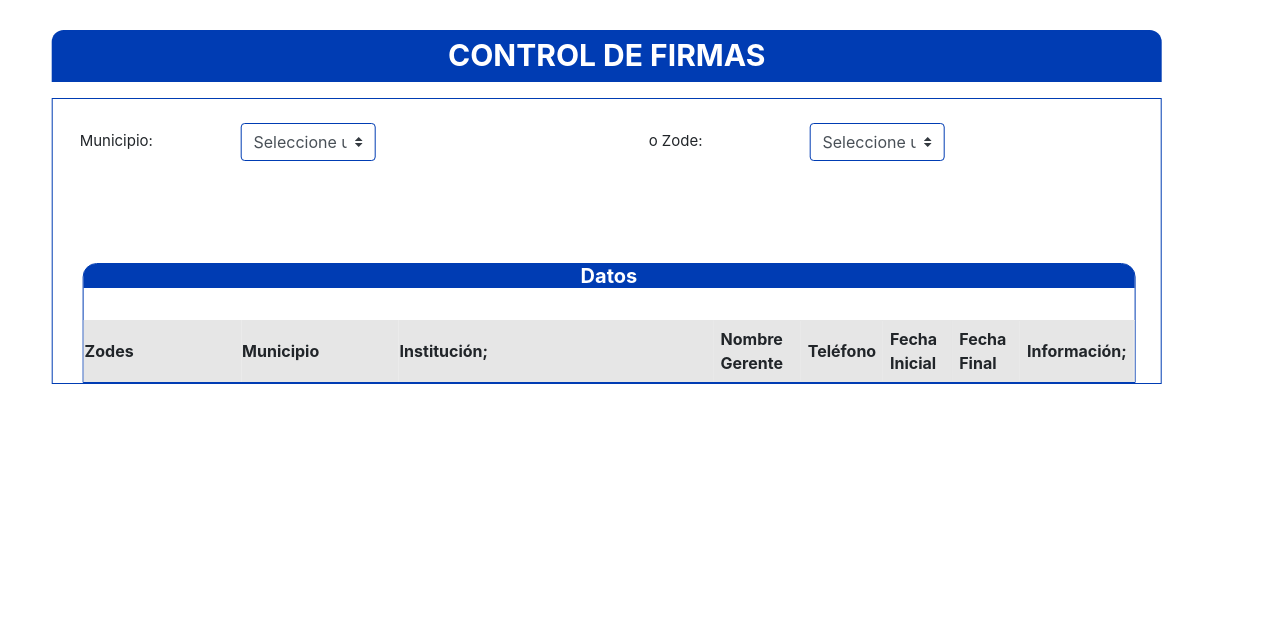
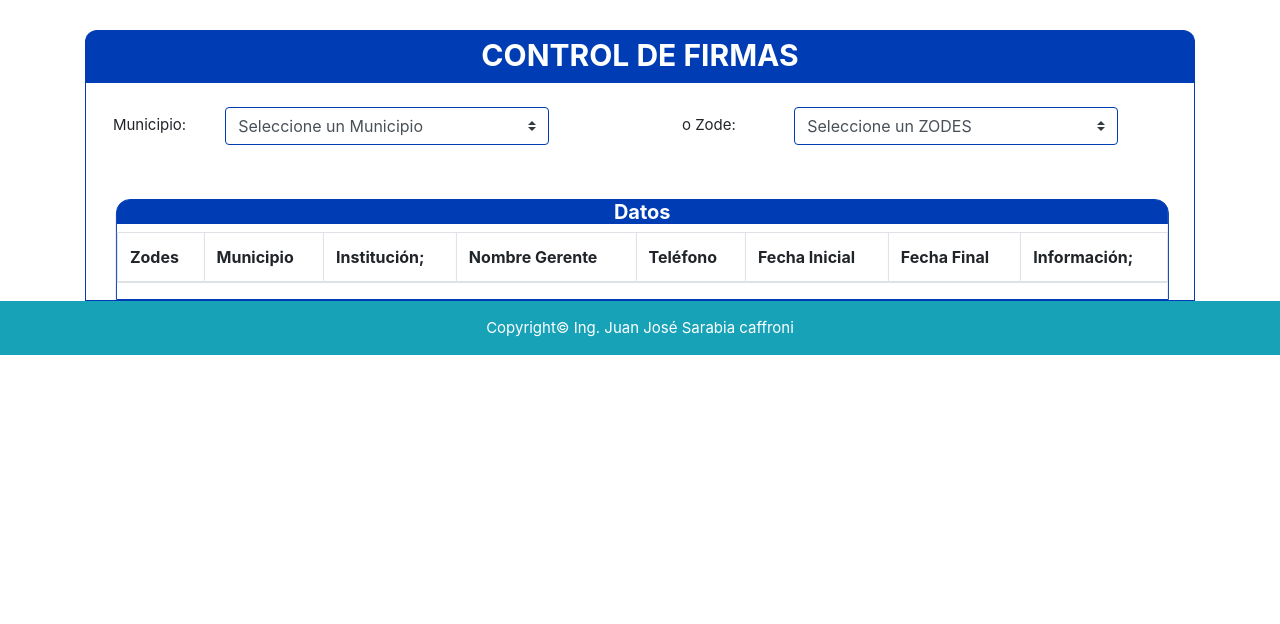
Before and after one commit to juanjosesarabia/controlFirm, a PHP site: page /vista/inicio.html in a window 1280 px wide. Shown: the part 69-693 px from the top of the page. After the commit the page ends 424 px from the top, so only its background shows below. Run offline with PHP 8.4, Linux system fonts and the light colour scheme; lists and menus that the app fills with data are empty.

Commit message:
avanzando con las tablas del inicio.hmtl

```diff
--- a/css/estilo.css
+++ b/css/estilo.css
@@ -17,27 +17,20 @@ body{/* propiedades del body */
 	font-weight: bold;
 	border-radius: 12px 12px 0px 0px;
 	color: white;
-
+	padding-bottom: 0;
+	margin-bottom: 0;
 }
-
-.panel{
-	float: right;
-	border-radius: 12px 12px 0px 0px;
-  transform: translate(-3%);
-}
-
 .contenidoPanel{
-	padding-top: 0;
  border: 0.5px solid #003cb3;
 }
 
  #municipio, #zode{/*  los select */
 	border: 0.5px solid #003cb3;
-	width: 25%;
+	max-width: 60%;
 }
 #zod, #munici{ /*label*/
 	padding-left: 5%;
-	width: 34%;
+  width: 25%;
 }
 
 #tituloTabla{
@@ -76,7 +69,6 @@ body{/* propiedades del body */
   background-color: #e6e6e6;
   width: 15%;
 }
-
 #divMayor{
 transform: translate(2.7%);
 }
--- a/vista/inicio.html
+++ b/vista/inicio.html
@@ -124,23 +124,24 @@
           </div><!--terminacion de div class row-->
 
 
-         <br><br><br><br>
+         <br><br>
 
         <div id="divMayor">
         <div class="divTabla"><!-- Tablas de datos  --->
-          <h2 id ="tituloTabla">Datos</h2><br>
-            <table>
-              <tr>
-                <th class= "tabla3">Zodes</th>
-              <th class= "tabla2">Municipio</th>
-              <th class= "tabla1"> Instituci&#243n; </th>
-              <th class= "tabla">Nombre Gerente</th>
-              <th class= "tabla">Teléfono</th>
-              <th class= "tabla">Fecha Inicial</th>
-              <th class= "tabla">Fecha Final</th>
-              <th class= "tabla">Informaci&#243n; </th>
+          <h2 id ="tituloTabla">Datos</h2>
+
+            <table class="table table-bordered">
+              <thead>
+                <th scope="col">Zodes</th>
+                <th scope="col">Municipio</th>
+                <th scope="col"> Instituci&#243n; </th>
+                <th scope="col">Nombre Gerente</th>
+                <th scope="col">Teléfono</th>
+                <th scope="col">Fecha Inicial</th>
+                <th scope="col">Fecha Final</th>
+                <th scope="col">Informaci&#243n; </th>
               </tr>
-
+             </thead>
             <tbody>
 
 
@@ -148,6 +149,10 @@
 
             </tbody>
             </table>
+
+
+
+
 
         </div><!-- terminacion Tablas de datos  --->
         </div><!-- terminacion div raro  --->
@@ -158,10 +163,7 @@
 </div><!--  terminacion div container --->
 
 
-  <br><br><br><br><br><br><br><br><br><br><br><br><br><br><br><br><br><br><br><br><br><br><br><br>
 
-
-       <br><br><br>
        <footer class="text-white bg-info">
          <!-- Copyright -->
          <div class="footer-copyright text-center py-3">Copyright© Ing. Juan José Sarabia caffroni
```
